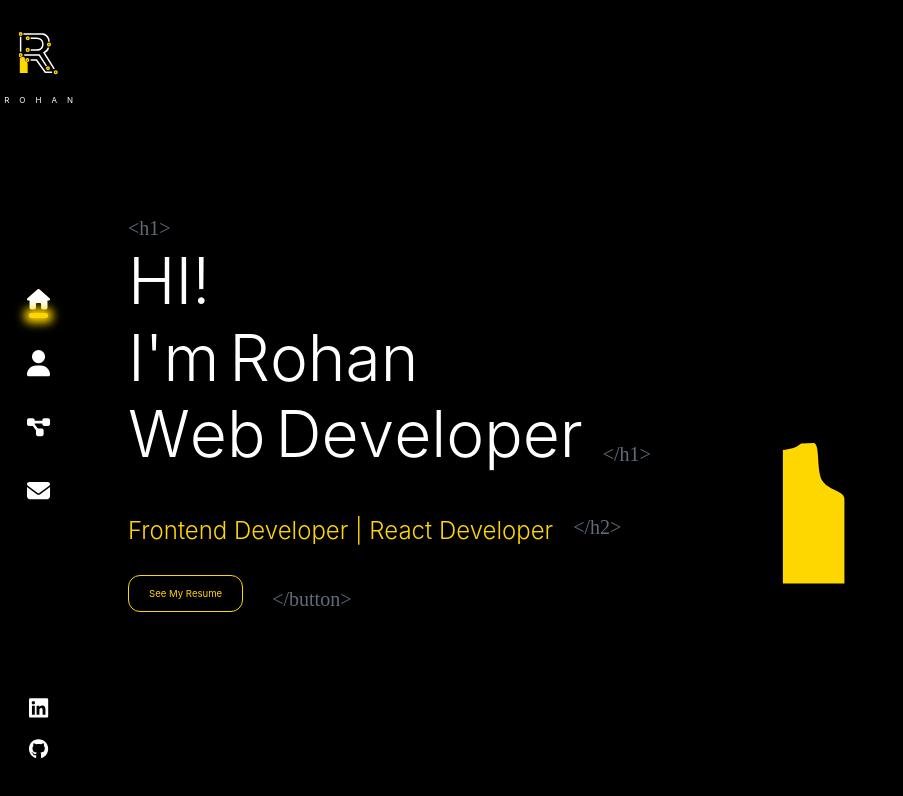
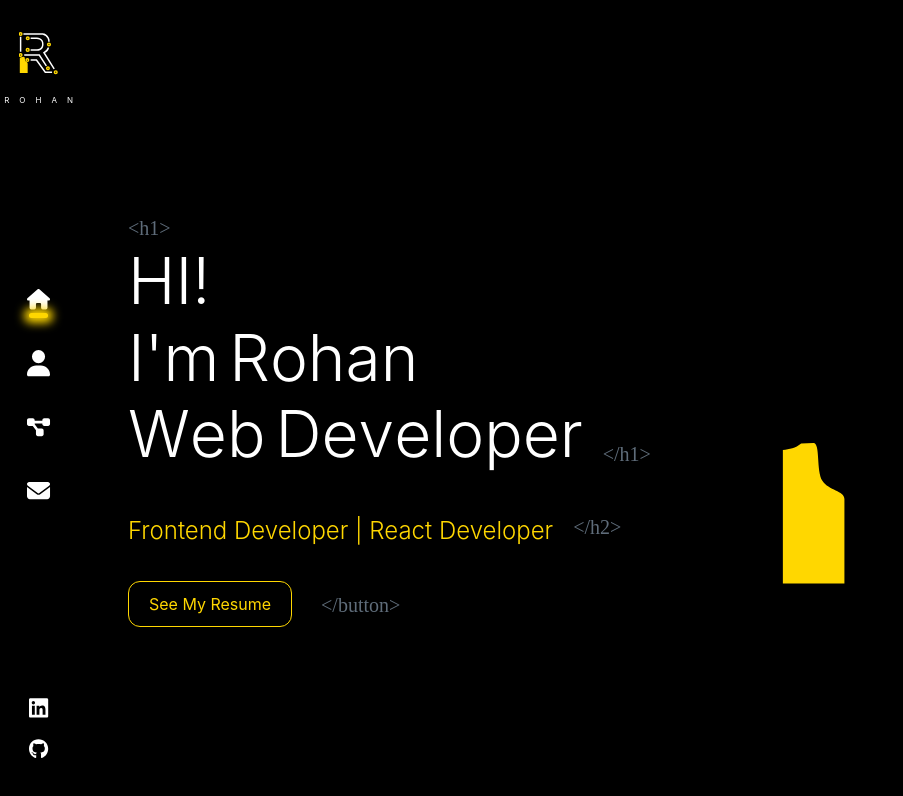
Before and after one commit to Rohan-Swain/my_portfolio, a React (Create React App) app: page / in a window 1280 px wide. Shown: the top 796 px of the page, without its empty margins (0-903 px from the left). Built offline with nearby package versions, Linux system fonts and the light colour scheme; a web font is replaced by a local one.

Commit message:
Content Update: DONE

```diff
--- a/src/Components/Header/index.js
+++ b/src/Components/Header/index.js
@@ -50,7 +50,7 @@ function Header() {
         </ul>
       </div>
       <div id="socials">
-        <a href="" target={"_blank"} rel="noreferrer">
+        <a href="https://bit.ly/3EfadBQ" target={"_blank"} rel="noreferrer">
           <FontAwesomeIcon icon={faLinkedin} />
         </a>
         <a
@@ -93,7 +93,12 @@ function Header() {
             </Link>
           </div>
           <div id="mobSocials">
-            <a href="" target={"_blank"} rel="noreferrer" id="linkedInlink">
+            <a
+              href="https://bit.ly/3EfadBQ"
+              target={"_blank"}
+              rel="noreferrer"
+              id="linkedInlink"
+            >
               <FontAwesomeIcon icon={faLinkedin} />
             </a>
             <a
--- a/src/Components/Pages/Home/index.js
+++ b/src/Components/Pages/Home/index.js
@@ -5,6 +5,7 @@ import Aboutpage from "../About";
 import Projectspage from "../Projects";
 import Contactpage from "../Contact";
 import Logo from "./Logo";
+import Resume from "../../../assets/PDF/MyResume.pdf";
 
 function Homepage() {
   const [letterClass, setLetterClass] = useState("letters");
@@ -47,7 +48,9 @@ function Homepage() {
             />
           </h1>
           <h2>Frontend Developer | React Developer</h2>
-          <a href="">See My Resume</a>
+          <a href={Resume} target={"_blank"} rel="noreferrer">
+            See My Resume
+          </a>
         </div>
         <Logo />
       </div>
--- a/src/Components/Pages/Home/index.scss
+++ b/src/Components/Pages/Home/index.scss
@@ -42,6 +42,7 @@
             float: left;
             transition: .2s ease all;
             animation: fadeIn 1s 2.3s backwards;
+            font-size: unset;
 
             &::after {
                 content: '</button>';
```
Also changed, not shown: 1 other file (tests, documents, lock files or other folders).
